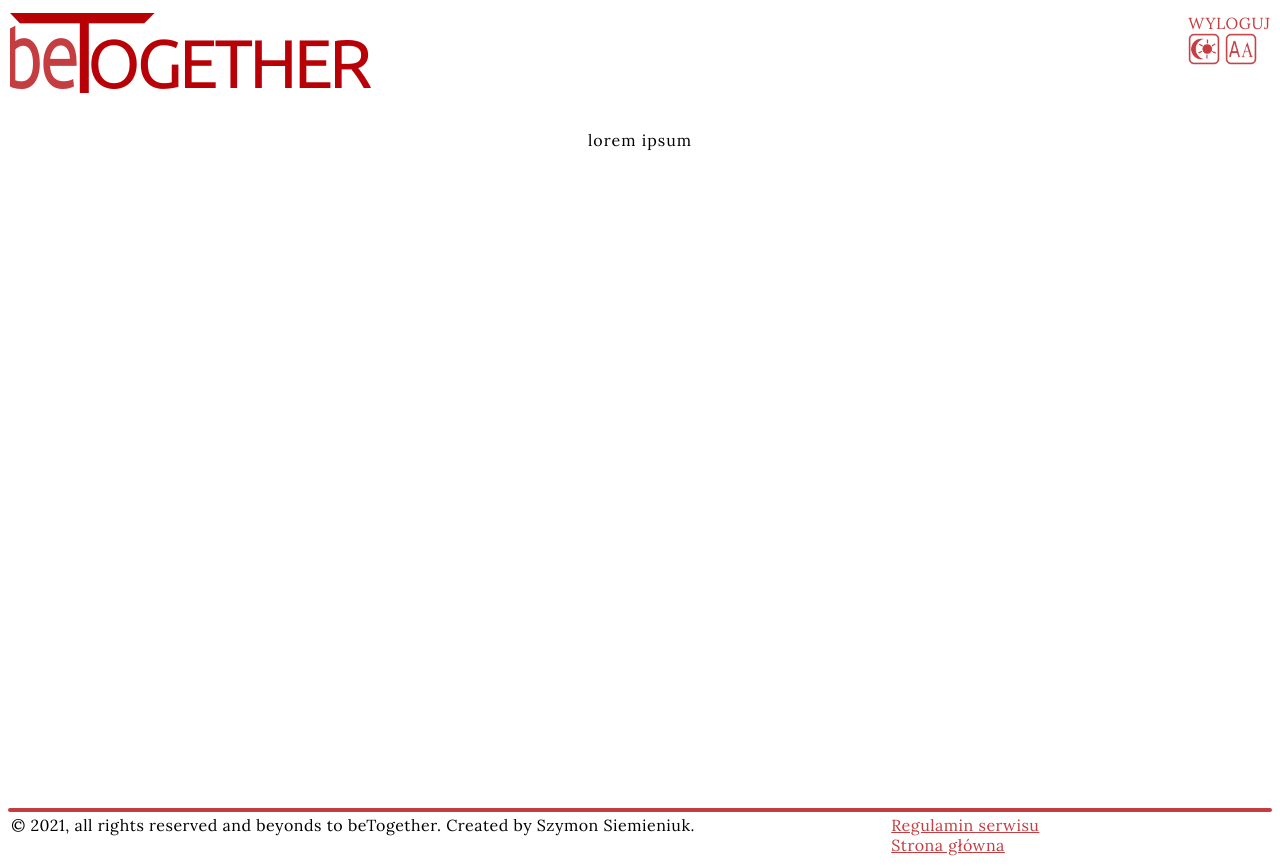
After one commit to siemieniuk/betogether-django, a Django app: page / in a window 1280 px wide. The commit adds this page. Run offline with Django 3.2, Linux system fonts and the light colour scheme; the visitor is signed in with stand-in values (Sample User, id 1).

Commit message:
Improved appearance; created logout.html and dashboard.html

```diff
--- a/betogether/static/css/style.css
+++ b/betogether/static/css/style.css
@@ -1,3 +1,6 @@
+@import url('https://fonts.googleapis.com/css2?family=Lora&display=swap');
+@import url('https://fonts.googleapis.com/css2?family=Poppins:wght@200&display=swap');
+
 :root {
     --primary-color: #c33d41;
     --secondary-color: #b80107;
@@ -119,7 +118,7 @@ footer>nav>a:hover {
 }
 
 footer>hr {
-    flex: 0 0 99vw;
+    flex: 0 1 100vw;
 }
 
 footer>div {
@@ -165,6 +164,9 @@ main {
     justify-content: flex-start;
     min-height: 100vh;
     padding-top: 130px;
+    width: 95%;
+    max-width: 1600px;
+    align-self: center;
 }
 
 main#start {
--- a/betogether/templates/base.html
+++ b/betogether/templates/base.html
@@ -12,11 +12,6 @@
     <link rel="stylesheet" href="{% static 'css/style.css' %}">
     <script src="{% static 'js/accessibility.js' %}"></script>
     <script src="{% static 'js/menu.js' %}"></script>
-    <style>
-      /* @import url('https://fonts.googleapis.com/css2?family=Poppins:wght@200&family=Source+Sans+Pro&display=swap'); */
-      @import url('https://fonts.googleapis.com/css2?family=Lora&display=swap');
-      @import url('https://fonts.googleapis.com/css2?family=Poppins:wght@200&display=swap');
-    </style>
   </head>
   <body>
     <div id='container'>
@@ -25,9 +20,13 @@
         <a href='/'><img src="{% static 'img/logo.png' %}" alt='logo witryny' id='logo' title='Przejdź na stronę główną'></a>
         <nav>
           <ul>
-  <?php   foreach ($links as $a): ?>
-            <li><?php echo "<a href='$a[0]'>$a[1]</a>"?></li>
-  <?php   endforeach ?>
+            {% if user.is_authenticated %}
+            <li><a href="{% url 'logout' %}">Wyloguj</a></li>
+            {% else %}
+            <li><a href="{% url 'register' %}">Zarejestruj</a></li>
+            <li><a href="{% url 'login' %}">Zaloguj</a></li>
+            {% endif %}
+            <li>
               <div>
                 <button class='btn--accessibility' id='darktheme' title='włącz/wyłącz ciemny motyw'></button>
                 <button class='btn--accessibility' id='serif' title='włącz/wyłącz czcionkę bezszeryfową'></button>
@@ -37,7 +36,7 @@
         </nav>
       </header>
       {% block content %}{% endblock %}
-    <footer>
+      <footer>
         <hr>
         <div>&copy; 2021, all rights reserved and beyonds to beTogether. Created by Szymon Siemieniuk.</div>
         <nav>
--- /dev/null
+++ b/betogether/templates/dashboard.html
@@ -0,0 +1,8 @@
+{% extends 'base.html' %}
+{% block title %}Strona główna{% endblock %}
+
+{% block content %}
+<main>
+<p>lorem ipsum</p>
+</main>
+{% endblock %}
--- a/betogether/templates/index.html
+++ b/betogether/templates/index.html
@@ -2,12 +2,10 @@
 
 {% block title %}Strona główna{% endblock %}
 
-
-
 {% block content %}
     <main id='start'>
 {% if logout %}
-      <div class='success'>Pomyślnie wylogowano!</div>
+      <div class='msg-block msg--success'>Pomyślnie wylogowano!</div>
 {% endif %}
       <section title='hello'>
         <h1>Witamy na naszej (Waszej!) platformie!</h1>
--- a/betogether/templates/login.html
+++ b/betogether/templates/login.html
@@ -2,6 +2,9 @@
 {% block title %}Logowanie{% endblock %}
 {% block content %}
 <main>
+    {% if msg %}
+    <div class='msg-block msg--error'>{{ msg }}</div>
+    {% endif %}
     <h1>Wprowadź swój nick i hasło</h1>
     <form action='login' name='login' method='post'>
         {% csrf_token %}
```
Also changed, not shown: other parts of betogether/static/css/style.css (+18 -18 lines), betogether/templates/logout.html (added, +8 -0 lines).
